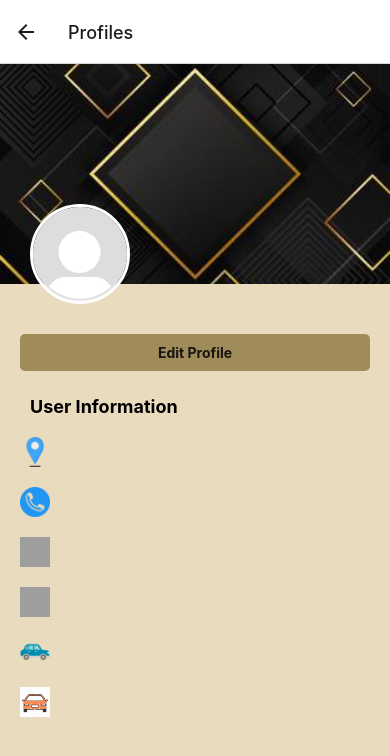
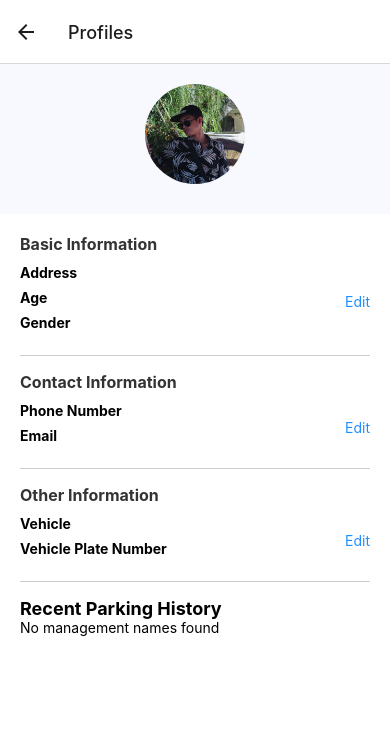
Before and after one commit to meepwn145/capstone-MobileVFnotif, a React Native app: screen /Profiles in a window 390 px wide. Shown: the top 756 px of the page. Built offline with nearby package versions, Linux system fonts and the light colour scheme; grey boxes are pictures that could not be loaded.

Commit message:
new profile

```diff
--- a/Dashboard.js
+++ b/Dashboard.js
@@ -12,6 +12,7 @@ export default function Dashboard() {
   const goToProfile = () => {
     navigation.navigate('Profiles', { user });
   };
+
 
   const [isSidebarVisible, setSidebarVisible] = useState(false);
   const carouselImages = [
--- a/Profiles.js
+++ b/Profiles.js
@@ -1,16 +1,12 @@
-  import React, { useState, useEffect, useContext } from 'react';
-  import { View, Text, StyleSheet, Image, TouchableOpacity, ScrollView, TextInput} from 'react-native';
+import React, {useState, useEffect, useContext} from 'react';
+import { StyleSheet, View, Text, Image, ScrollView, TouchableOpacity,TextInput } from 'react-native';
 import { db, storage, auth} from "./config/firebase";
-  import * as ImagePicker from 'expo-image-picker';
-  import { updateDoc, doc,getDoc } from 'firebase/firestore';
-  import { Button } from 'react-native-elements';
+import { updateDoc, doc,getDoc, getDocs, query, where, collection } from 'firebase/firestore';
 import UserContext from './UserContext';
-  import {ref, uploadBytes, getDownloadURL, listAll, list  } from "firebase/storage"
-  import { Platform } from 'react-native';
-  import {v4} from "uuid";
 import { getAuth, onAuthStateChanged } from "firebase/auth";
 
 const Profs = () => {
+
   const { user } = useContext(UserContext);
   const [profileImageUrl, setProfileImageUrl] = useState("");
     const [name, setName] = useState(user?.name || '');
@@ -21,69 +17,9 @@
     const [gender, setGender] = useState(user?.gender || '');
     const [vehicle, setVehicle] = useState(user?.car||'');
     const [plateNumber, setPlateNumber] = useState(user?.carPlateNumber || '');
-      const [isEditMode, setIsEditMode] = useState(false);
+    const [editingField, setEditingField] = useState(null);
+    const [managementNames, setManagementNames] = useState([]);
 
-      const userDocRef = auth.currentUser ? doc(db, 'establishments', auth.currentUser.uid) : null;
-
-      const [imageUpload, setImageUpload] = useState(null);
-      const [imageUrls, setImageUrls] = useState([]);
-      const [currentImageUrl, setCurrentImageUrl] = useState("");
-
-      const saveProfileImageUrl = async (url) => {
-        if (userDocRef) {
-          await updateDoc(userDocRef, {
-            profileImageUrl: url,
-          });
-        }
-      };
-
-      const imagesListRef = ref(storage, "images/");
-      const uploadFile = async (uri) => {
-        if (uri && auth.currentUser) {
-          const imageName = `${v4()}.jpg`; // Generate a new UUID for the image
-          const imageRef = ref(storage, `images/${imageName}`);
-          const response = await fetch(uri);
-          const blob = await response.blob();
-
-          // Start the upload process
-          await uploadBytes(imageRef, blob);
-          const url = await getDownloadURL(imageRef); // Corrected the promise handling here
-          console.log('Uploaded a blob or file!');
-          console.log('File available at', url); // Log the URL
-          setProfileImageUrl(url); // Update the state to show the new image
-          saveProfileImageUrl(url); // Save the image URL to Firestore
-        }
-      };
-      const pickImage = async () => {
-        let result = await ImagePicker.launchImageLibraryAsync({
-          mediaTypes: ImagePicker.MediaTypeOptions.Images,
-          allowsEditing: true,
-          aspect: [4, 3],
-          quality: 1,
-        });
-
-        if (!result.cancelled) {
-          setImageUpload(result.uri);
-          // Upload the file after the image is picked
-          uploadFile(result.uri);
-        }
-      };
-
-      useEffect(() => {
-        (async () => {
-          if (Platform.OS !== 'web') {
-            const { status } = await ImagePicker.requestMediaLibraryPermissionsAsync();
-            if (status !== 'granted') {
-              alert('Sorry, we need camera roll permissions to make this work!');
-            }
-          }
-        })();
-      }, []);
-
-
-
-
-      const [isInfoVisible, setIsInfoVisible] = useState(false);
 
     useEffect(() => {
       const fetchUserData = async () => {
@@ -97,6 +33,7 @@
               const userData = userDocSnapshot.data();
               setName(userData.name || "");
               setAddress(userData.address || "");
+              setEmail (userData.email || "");
               setPhone(userData.contactNumber || "");
               setAge(userData.age || "");
               setGender(userData.gender || "");
@@ -113,6 +50,12 @@
 
       fetchUserData();
     }, [user]);
+    const formatDate = (timestamp) => {
+      if (timestamp && timestamp.toDate) {
+        return timestamp.toDate().toLocaleString(); // Adjust the format as needed
+      }
+      return '';
+    };
 
     const updateUserData = async () => {
       try {
@@ -122,6 +65,7 @@
           const updatedData = {
             name: name,
             address: address,
+            email: email,
             contactNumber: phone,
             age: age,
             gender: gender,
@@ -138,242 +82,263 @@
       }
     };
 
-      const handleSave = async () => {
-        // Log the current user (for debugging purposes)
-        console.log(auth.currentUser);
+    const handleUpdate = async () => {
+      // Call the existing updateUserData function
+      await updateUserData();
+      // Clear the editing state
+      setEditingField(null);
+    };
 
-        // Save the updated user data to Firestore
-        updateUserData();
+    const renderEditableView = (field, value, setValue) => {
+      return editingField === field ? (
+        <TextInput
+          value={value}
+          onChangeText={setValue}
+          style={styles.editableText}
+          onBlur={handleUpdate} // Save on blur or you can use a button to save
+        />
+      ) : (
+        <Text style={styles.itemSubtitle} onPress={() => setEditingField(field)}>
+          {value}
+        </Text>
+      );
+    };
+    useEffect(() => {
+      let isMounted = true;
 
-        // Check if there's a new image uploaded that hasn't been saved yet
-        if (imageUpload) {
-          // Save the image URL to Firestore and wait for it to finish
-          await saveProfileImageUrl(profileImageUrl);
-          // Reset the imageUpload state to indicate the image has been saved
-          setImageUpload(null);
+      const fetchManagementNames = async () => {
+        if (!auth.currentUser) {
+          console.log("User not authenticated.");
+          return;
+        }
+
+        const userEmail = auth.currentUser.email;
+        console.log("Fetching management names for user email:", userEmail);
+
+        try {
+          const logsQuery = query(collection(db, 'logs'), where('email', '==', userEmail));
+          const querySnapshot = await getDocs(logsQuery);
+
+          if (querySnapshot.empty) {
+            console.log("No matching documents found.");
+            return;
+          }
+
+          const fetchedManagementNames = querySnapshot.docs.map(doc => {
+            const data = doc.data();
+            return {
+              name: data.managementName,
+              time: formatDate(data.timeIn)
+            };
+          });
+
+          if (isMounted) {
+            setManagementNames(fetchedManagementNames);
+          }
+        } catch (error) {
+          console.error("Error fetching management names: ", error);
         }
       };
 
-  const toggleEditMode = () => {
-    if (isEditMode) {
-      handleSave();
-    }
-    setIsEditMode(!isEditMode);
+      fetchManagementNames();
+
+      return () => {
+        isMounted = false;
       };
-  const uploadImage = async (imageUri) => {
-    // Assuming you have a function that handles the upload and returns the URL
-    const uploadUrl = await uploadFileToServer(imageUri); // Replace with your actual upload function
-
-    console.log(uploadUrl); // Log the URL to check if it's correct
-    setProfileImageUrl(uploadUrl); // Update the state with the new URL
-  };
+    }, [user?.email]);
 
 
   return (
     <ScrollView style={styles.container}>
       <View style={styles.header}>
         <Image
-          style={styles.coverPhoto}
-          source={require('./images/background.jpg')}
+          source={require('./images/gilbert.jpg')} // Replace with your local image
+          style={styles.profileImage}
         />
+        <Text style={styles.name}>{name}</Text>
+        <Text style={styles.occupation}>{email}</Text>
       </View>
-      <View style={styles.nameWithImageContainer}>
-      <TouchableOpacity onPress={pickImage}>
-  <Image
-  key={profileImageUrl} // This will force the Image to rerender when profileImageUrl changes
 
-  style={styles.profilePicture}
-  source={profileImageUrl ? { uri: `${profileImageUrl}?${new Date()}` } : require('./images/defualt.png')}
-/>
-  {isEditMode && (
-    <Button title="Upload Image" onPress={pickImage}/>
-  )}
+      <View style={styles.section}>
+        <View style={styles.subSection}>
+        <Text style={styles.subHeader}>Basic Information</Text>
+          <View style={styles.itemContainer}>
+            <View style={styles.itemTextContainer}>
+            <Text style={styles.itemTitle}>Address</Text>
+            {renderEditableView('address', address, setAddress)}
+            <Text style={styles.itemTitle}>Age</Text>
+              {renderEditableView('age', age, setAge)}
+              <Text style={styles.itemTitle}>Gender </Text>
+              {renderEditableView('gender', gender, setGender)}
+            </View>
+            <TouchableOpacity onPress={() => setEditingField('address')}>
+          <Text style={styles.editText}>Edit</Text>
         </TouchableOpacity>
-        {isEditMode ? (
-          <TextInput
-            style={[
-              styles.profileName,
-              styles.infoInput,
-              isEditMode && styles.editModeInput
-            ]}
-            value={name}
-            onChangeText={(text) => setName(text)}
-            placeholder="Name"
-          />
+             </View>
+             <View style={styles.divider}></View>
+             <Text style={styles.subHeader}>Contact Information</Text>
+          <View style={styles.itemContainer}>
+            <View style={styles.itemTextContainer}>
+              <Text style={styles.itemTitle}>Phone Number</Text>
+              {renderEditableView('phoneNumber', phone, setPhone)}
+              <Text style={styles.itemTitle}>Email</Text>
+              {renderEditableView('email', email, setEmail)}
+            </View>
+            <TouchableOpacity onPress={() => { /* handle edit */ }}>
+              <Text style={styles.editText}>Edit</Text>
+            </TouchableOpacity>
+             </View>
+             <View style={styles.divider}></View>
+             <Text style={styles.subHeader}>Other Information</Text>
+          <View style={styles.itemContainer}>
+            <View style={styles.itemTextContainer}>
+            <Text style={styles.itemTitle}>Vehicle </Text>
+            {renderEditableView('vehicle', vehicle, setVehicle)}
+            <Text style={styles.itemTitle}>Vehicle Plate Number </Text>
+            {renderEditableView('carPlateNumber', plateNumber, setPlateNumber)}
+            </View>
+            <TouchableOpacity onPress={() => { /* handle edit */ }}>
+              <Text style={styles.editText}>Edit</Text>
+            </TouchableOpacity>
+             </View>
+             <View style={styles.divider}></View>
+             <Text style={styles.sectionTitle}>Recent Parking History</Text>
+              <View style={styles.managementContainer}>
+              {managementNames.length > 0 ? (
+              managementNames.map((item, index) => (
+                <Text key={index} style={styles.skill}>{item.name} - {item.time}</Text>
+              ))
             ) : (
-          <Text style={styles.profileName}>{name}</Text>
+              <Text>No management names found</Text>
             )}
         </View>
-      <TouchableOpacity style={styles.editProfileButton} onPress={toggleEditMode}>
-        <Text style={styles.editProfileText}>{isEditMode ? "Save" : "Edit Profile"}</Text>
-      </TouchableOpacity>
-                    <View style={styles.infoSection}>
-          <TouchableOpacity onPress={() => setIsInfoVisible(!isInfoVisible)}>
-          <Text style={{ fontWeight: 'bold', marginTop: 25, left: 10, fontSize:18 }}>User Information</Text>
-          </TouchableOpacity>
-
-
-              <View style={styles.othersContainer}>
-                <Image style={styles.others} source={require('./images/address.png')} />
-                {isEditMode ?
-                    <TextInput
-                        style={[styles.infoLabel, isEditMode && styles.editModeInput]}
-                        value={address}
-                        onChangeText={(text) => setAddress(text)}
-                        placeholder="Address"
-                    /> :
-                    <Text style={styles.info}>{address}</Text>
-                }
-              </View>
-
-              <View style={styles.othersContainer}>
-                <Image style={styles.others} source={require('./images/contact.png')} />
-                {isEditMode ?
-                    <TextInput
-                    style={[styles.infoLabel, isEditMode && styles.editModeInput]}
-                        value={phone}
-                        onChangeText={(text) => setPhone(text)}
-                        placeholder="Contact Number"
-                    /> :
-                    <Text style={styles.info}>{phone}</Text>
-                }
-              </View>
-
-              <View style={styles.othersContainer}>
-                <Image style={styles.others} source={require('./images/age.png')} />
-                {isEditMode ?
-                    <TextInput
-                    style={[styles.infoLabel, isEditMode && styles.editModeInput]}
-                        value={age}
-                        onChangeText={(text) => setAge(text)}
-                        placeholder="Age"
-                    /> :
-                    <Text style={styles.info}>{age}</Text>
-                }
-              </View>
-
-              <View style={styles.othersContainer}>
-                <Image style={styles.others} source={require('./images/gender.png')} />
-                {isEditMode ?
-                    <TextInput
-                    style={[styles.infoLabel, isEditMode && styles.editModeInput]}
-                        value={gender}
-                        onChangeText={(text) => setGender(text)}
-                        placeholder="Gender"
-                    /> :
-                    <Text style={styles.info}>{gender}</Text>
-                }
-              </View>
-
-              <View style={styles.othersContainer}>
-                <Image style={styles.others} source={require('./images/vehicle.png')} />
-                {isEditMode ?
-                    <TextInput
-                    style={[styles.infoLabel, isEditMode && styles.editModeInput]}
-                        value={vehicle}
-                        onChangeText={(text) => setVehicle(text)}
-                        placeholder="Vehicle"
-                    /> :
-                    <Text style={styles.info}>{vehicle}</Text>
-                }
-              </View>
-
-              <View style={styles.othersContainer}>
-                <Image style={styles.others} source={require('./images/plate.png')} />
-                {isEditMode ?
-                    <TextInput
-                    style={[styles.infoLabel, isEditMode && styles.editModeInput]}
-                        value={plateNumber}
-                        onChangeText={(text) => setPlateNumber(text)}
-                        placeholder="Plate Number"
-                    /> :
-                    <Text style={styles.info}>{plateNumber}</Text>
-                }
       </View>
       </View>
     </ScrollView>
   );
-  }
+};
 
 const styles = StyleSheet.create({
   container: {
     flex: 1,
-      backgroundColor: '#E9DBBD',
+    backgroundColor: '#fff',
   },
   header: {
-      position: 'relative',
+    backgroundColor: '#F8F8FF',
+    alignItems: 'center',
+    padding: 20,
   },
-    coverPhoto: {
-      width: '100%',
-      height: 220,
-    },
-    profilePicture: {
+  profileImage: {
     width: 100,
     height: 100,
-      borderRadius: 70,
-      borderColor: '#fff',
-      borderWidth: 3,
-      position: 'absolute',
-      bottom: 10,
+    borderRadius: 50,
   },
-    profileName: {
-      alignSelf: 'center',
+  name: {
     fontSize: 22,
     fontWeight: 'bold',
-      marginLeft: 100
-      // any other styles you need
+    marginTop: 10,
   },
-    editModeInput: {
-      borderBottomWidth: 2,
-      borderColor: 'red',
+  occupation: {
+    fontSize: 16,
+    color: '#666',
   },
-    editProfileButton: {
-      marginTop: 20,
-      marginHorizontal: 20,
-      padding: 10,
-      borderRadius: 5,
-      backgroundColor: '#A08C5B',
+  address: {
+    fontSize: 16,
+    color: '#666',
+  },
+  section: {
+    backgroundColor: 'white',
+    padding: 20,
+    borderBottomColor: '#D3D3D3',
+  },
+  sectionTitle: {
+    fontSize: 18,
+    fontWeight: 'bold',
+  },
+  item: {
+    marginTop: 10,
+  },
+  itemTitle: {
+    fontSize: 16,
+    fontWeight: 'bold',
+  },
+  itemContent: {
+    fontSize: 16,
+    color: '#666',
+  },
+  managementContainer: {
+    flexDirection: 'row',
+    flexWrap: 'wrap',
+  },
+  skill: {
+    margin: 4,
+    backgroundColor: '#20B2AA',
+    borderRadius: 4,
+    paddingHorizontal: 8,
+    paddingVertical: 4,
+    color: '#fff',
+    fontSize: 12,
+    fontWeight: 'bold',
+  },
+  sectionContainer: {
+    backgroundColor: '#F7F7F7',
+    padding: 16,
+  },
+  sectionHeader: {
+    borderBottomWidth: 1,
+    borderBottomColor: '#CDCDCD',
+    paddingBottom: 4,
+    marginBottom: 16,
+  },
+  sectionHeaderText: {
+    fontSize: 18,
+    fontWeight: 'bold',
+    color: '#333',
+  },
+  subSection: {
+    marginBottom: 16,
+  },
+  itemContainer: {
+    flexDirection: 'row',
+    justifyContent: 'space-between',
     alignItems: 'center',
   },
-    editProfileText: {
-      color: '#181510',
+  itemTextContainer: {
+    flex: 1,
+  },
+  subHeader: {
+    fontSize: 16,
     fontWeight: 'bold',
+    color: '#333',
+    marginBottom: 10,
   },
-    bio: {
-      margin: 20,
-      fontSize: 16,
+  itemTitle: {
+    fontSize: 14,
+    color: 'black',
+    fontWeight: 'bold'
   },
-    infoSection: {
-      marginHorizontal: 20,
+
+  itemSubtitle: {
+    fontSize: 14,
+    color: '#666',
+    marginBottom: 8,
   },
-    infoLabel: {
-      fontSize: 18,
-      color: 'black',
-      marginTop: 10,
+  editText: {
+    fontSize: 14,
+    color: '#1E90FF',
   },
-    info: {
-      marginTop: 20,
-      fontSize: 16,
+  divider: {
+    height: 1,
+    backgroundColor: '#CDCDCD', // Make sure this color contrasts with the section background color
+    marginTop: 16, // You can adjust this value as needed
+    marginBottom: 16, // You can adjust this value as needed
   },
-    othersContainer: {
-      flexDirection: 'row',
-      alignItems: 'center',
-  },
-  others: {
-      marginTop: 20,
-      width: 30,
-      height: 30,
-      marginRight: 10,
-  },
-  nameWithImageContainer: {
-    flexDirection: 'row',
-    alignItems: 'center',
-    marginTop: 30,
-    marginLeft: 30, // adjust this as needed to align with other elements on the page
-  },
-  sideImage: {
-    width: 50,
-    height: 50,
+  editableText: {
+    backgroundColor: '#e8f0fe', // Light blue background
+    borderColor: '#4a90e2', // Blue border
+    borderWidth: 1,
+    borderRadius: 4,
+    padding: 5,
   },
 });
 
```
Also changed, not shown: Profile.js (+153 -106 lines), images/parking7.jfif (added). Lines whose indentation alone changed are shown as unchanged.
